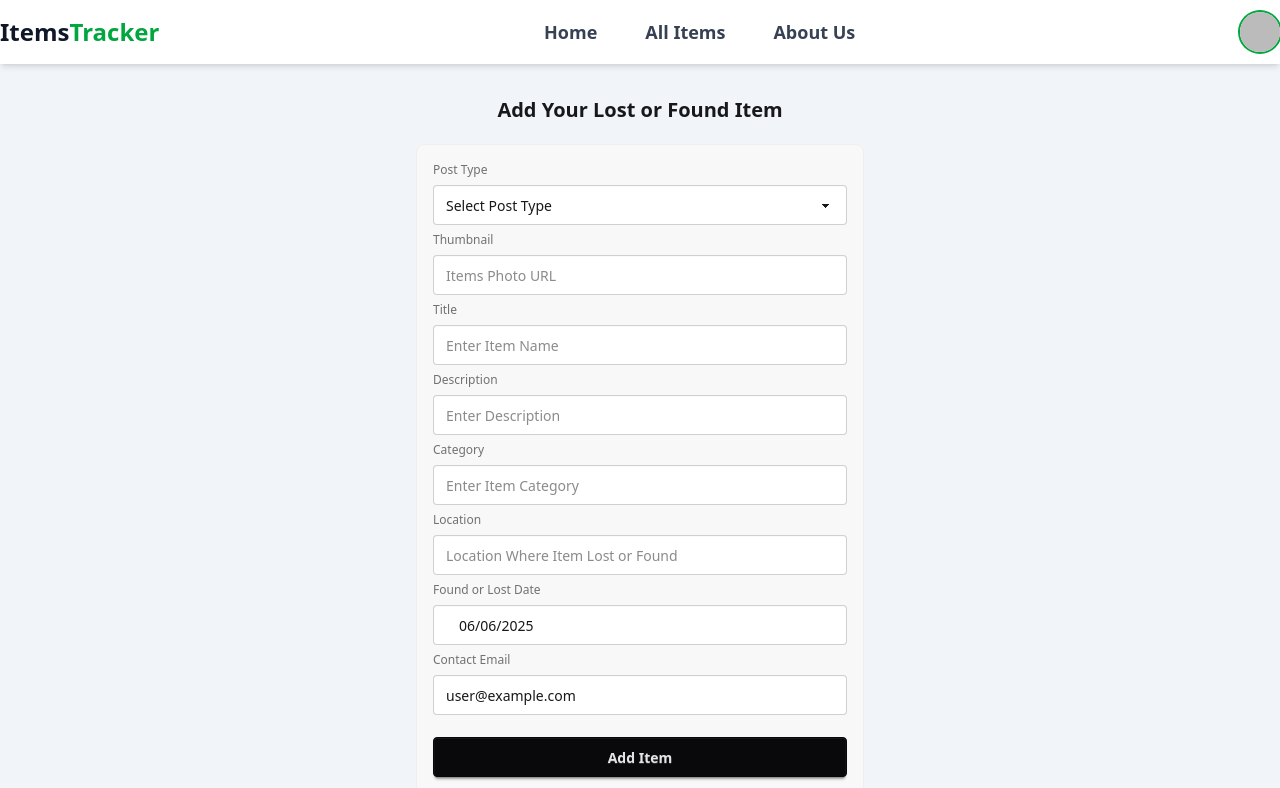
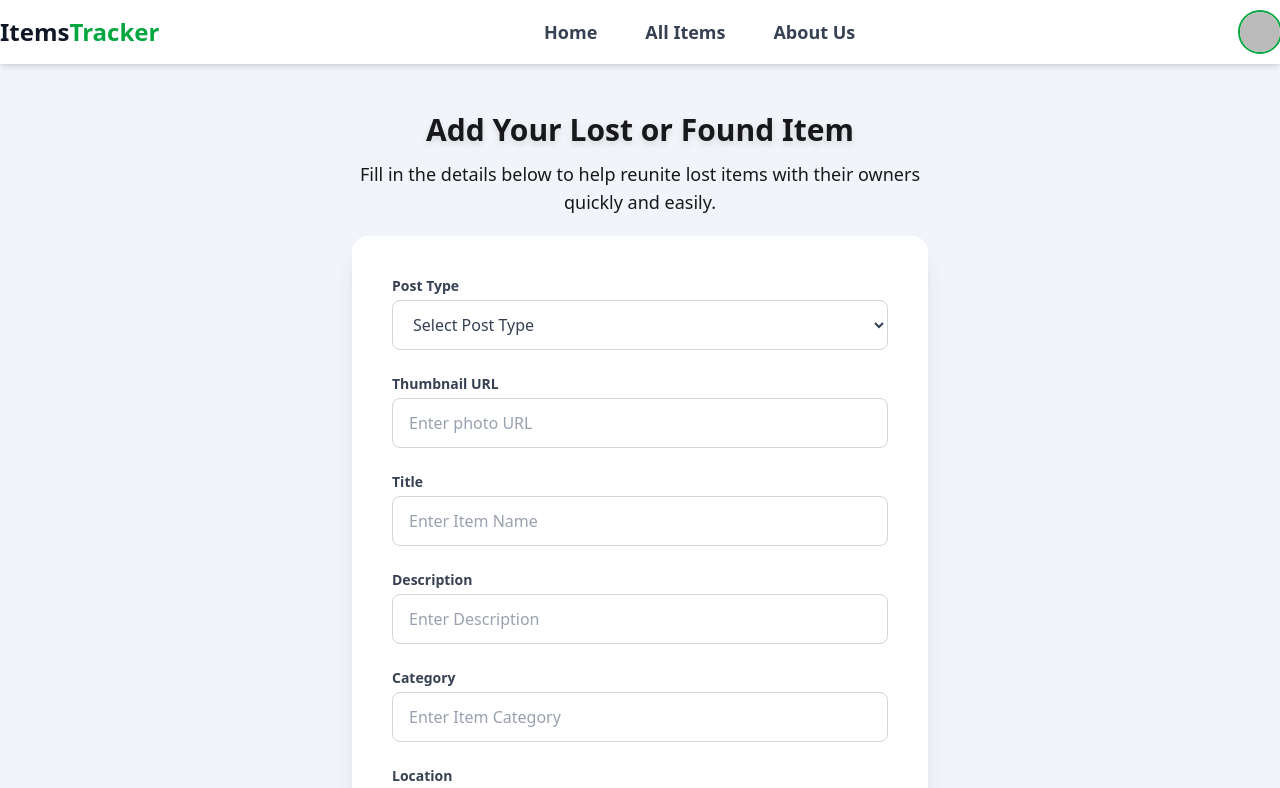
Before and after one commit to Captain-Kanak/found-lost-items-client, a React (Vite) app: page /addItems in a window 1280 px wide. Shown: the top 788 px of the page. Built offline with nearby package versions, Linux system fonts and the light colour scheme; no server answers; sample sign-in values are in the browser's storage.

Commit message:
update add items page

```diff
--- a/src/components/Home/Newsletter.jsx
+++ b/src/components/Home/Newsletter.jsx
@@ -24,7 +24,7 @@ const Newsletter = () => {
   return (
     <section
       data-aos="fade-right"
-      className="my-10 py-16 px-6 bg-gradient-to-r from-green-400 via-blue-500 to-purple-600 rounded-xl"
+      className="my-10 py-16 px-6 bg-gradient-to-r from-green-400 via-blue-500 to-purple-600 rounded-xl shadow-2xl"
     >
       <div className="max-w-3xl mx-auto bg-white rounded-lg shadow-md p-10 text-center">
         <h2 className="text-3xl font-semibold mb-3 relative inline-block">
--- a/src/components/Home/OurMission.jsx
+++ b/src/components/Home/OurMission.jsx
@@ -7,7 +7,7 @@ import { motion } from "motion/react";
 
 const OurMission = () => {
   return (
-    <section data-aos="fade-right" className="my-12">
+    <section data-aos="fade-up" className="my-12">
       <div className="hero bg-base-200 min-h-[80vh] rounded-xl shadow-lg p-8">
         <div className="hero-content flex flex-col lg:flex-row-reverse gap-10 lg:gap-20 items-center">
           {/* Images grid */}
--- a/src/pages/AddLostFoundItem.jsx
+++ b/src/pages/AddLostFoundItem.jsx
@@ -20,37 +20,52 @@ const AddLostFoundItem = () => {
     const data = Object.fromEntries(formData.entries());
     data.date = selectedDate.toISOString();
 
-    // send data to database using axios method
     axios
       .post("https://find-lost-items-server-psi.vercel.app/items", data)
       .then((result) => {
-        console.log(result.data);
         if (result.data?.insertedId) {
           navigate("/found-lost-items");
           toast.success("Item Added Successfully!");
         }
       })
       .catch((error) => {
-        console.log(error);
+        toast.error("Failed to add item. Please try again.");
+        console.error(error);
       });
   };
 
   return (
-    <div className="py-8">
+    <div className="min-h-screen py-12 px-4 sm:px-6 lg:px-8 flex flex-col justify-center">
       <Helmet>
         <title>Add Item - App</title>
       </Helmet>
-      <h1 className="text-center mb-5 text-xl font-bold">
+
+      <h1 className="text-center text-2xl lg:text-3xl font-extrabold mb-3 drop-shadow-md">
         Add Your Lost or Found Item
       </h1>
-      <form onSubmit={handleAddItem}>
-        <fieldset className="fieldset bg-base-200 border-base-300 rounded-box w-xs lg:w-md mx-auto border p-4">
-          <label className="label">Post Type</label>
+      <p className="text-center text-base lg:text-lg mb-5 max-w-xl mx-auto">
+        Fill in the details below to help reunite lost items with their owners
+        quickly and easily.
+      </p>
+
+      <form
+        onSubmit={handleAddItem}
+        className="max-w-xl w-full mx-auto bg-white rounded-2xl shadow-xl p-8 sm:p-10"
+      >
+        <fieldset className="space-y-6">
+          <div>
+            <label
+              htmlFor="post_type"
+              className="block text-sm font-semibold text-gray-700 mb-1"
+            >
+              Post Type
+            </label>
             <select
+              id="post_type"
               name="post_type"
               defaultValue=""
               required
-            className="select w-full"
+              className="w-full rounded-lg border border-gray-300 focus:border-indigo-500 focus:ring-2 focus:ring-indigo-300 px-4 py-3 text-gray-700 transition cursor-pointer"
             >
               <option value="" disabled>
                 Select Post Type
@@ -58,99 +73,135 @@ const AddLostFoundItem = () => {
               <option value="Lost">Lost</option>
               <option value="Found">Found</option>
             </select>
+          </div>
 
-          <label className="label">Thumbnail</label>
+          <div>
+            <label
+              htmlFor="thumbnail"
+              className="block text-sm font-semibold text-gray-700 mb-1"
+            >
+              Thumbnail URL
+            </label>
             <input
               type="url"
+              id="thumbnail"
               name="thumbnail"
-            className="input w-full"
-            placeholder="Items Photo URL"
+              className="w-full rounded-lg border border-gray-300 focus:border-indigo-500 focus:ring-2 focus:ring-indigo-300 px-4 py-3 text-gray-700 placeholder-gray-400 transition"
+              placeholder="Enter photo URL"
               required
             />
+          </div>
 
-          <label className="label">Title</label>
+          <div>
+            <label
+              htmlFor="title"
+              className="block text-sm font-semibold text-gray-700 mb-1"
+            >
+              Title
+            </label>
             <input
               type="text"
+              id="title"
               name="title"
-            className="input w-full"
+              className="w-full rounded-lg border border-gray-300 focus:border-indigo-500 focus:ring-2 focus:ring-indigo-300 px-4 py-3 text-gray-700 placeholder-gray-400 transition"
               placeholder="Enter Item Name"
               required
             />
+          </div>
 
-          <label className="label">Description</label>
+          <div>
+            <label
+              htmlFor="description"
+              className="block text-sm font-semibold text-gray-700 mb-1"
+            >
+              Description
+            </label>
             <input
               type="text"
+              id="description"
               name="description"
-            className="input w-full"
+              className="w-full rounded-lg border border-gray-300 focus:border-indigo-500 focus:ring-2 focus:ring-indigo-300 px-4 py-3 text-gray-700 placeholder-gray-400 transition"
               placeholder="Enter Description"
               required
             />
+          </div>
 
-          <label className="label">Category</label>
+          <div>
+            <label
+              htmlFor="category"
+              className="block text-sm font-semibold text-gray-700 mb-1"
+            >
+              Category
+            </label>
             <input
               type="text"
+              id="category"
               name="category"
-            className="input w-full"
+              className="w-full rounded-lg border border-gray-300 focus:border-indigo-500 focus:ring-2 focus:ring-indigo-300 px-4 py-3 text-gray-700 placeholder-gray-400 transition"
               placeholder="Enter Item Category"
               required
             />
+          </div>
 
-          <label className="label">Location</label>
+          <div>
+            <label
+              htmlFor="location"
+              className="block text-sm font-semibold text-gray-700 mb-1"
+            >
+              Location
+            </label>
             <input
               type="text"
+              id="location"
               name="location"
-            className="input w-full"
-            placeholder="Location Where Item Lost or Found"
+              className="w-full rounded-lg border border-gray-300 focus:border-indigo-500 focus:ring-2 focus:ring-indigo-300 px-4 py-3 text-gray-700 placeholder-gray-400 transition"
+              placeholder="Location where item lost or found"
               required
             />
+          </div>
 
-          <label className="label">Found or Lost Date</label>
+          <div>
+            <label
+              htmlFor="date"
+              className="block text-sm font-semibold text-gray-700 mb-1"
+            >
+              Found or Lost Date
+            </label>
             <DatePicker
-            className="input w-full"
-            showIcon
+              id="date"
+              className="w-full rounded-lg border border-gray-300 focus:border-indigo-500 focus:ring-2 focus:ring-indigo-300 px-4 py-3 text-gray-700 placeholder-gray-400 transition"
               selected={selectedDate}
               onChange={(date) => setSelectedDate(date)}
-            icon={
-              <svg
-                xmlns="http://www.w3.org/2000/svg"
-                width="1em"
-                height="1em"
-                viewBox="0 0 48 48"
+              dateFormat="MMMM d, yyyy"
+              maxDate={new Date()}
+              showPopperArrow={false}
+            />
+          </div>
+
+          <div>
+            <label
+              htmlFor="contact_info"
+              className="block text-sm font-semibold text-gray-700 mb-1"
             >
-                <mask id="ipSApplication0">
-                  <g
-                    fill="none"
-                    stroke="#fff"
-                    strokeLinejoin="round"
-                    strokeWidth="4"
-                  >
-                    <path strokeLinecap="round" d="M40.04 22v20h-32V22"></path>
-                    <path
-                      fill="#fff"
-                      d="M5.842 13.777C4.312 17.737 7.263 22 11.51 22c3.314 0 6.019-2.686 6.019-6a6 6 0 0 0 6 6h1.018a6 6 0 0 0 6-6c0 3.314 2.706 6 6.02 6c4.248 0 7.201-4.265 5.67-8.228L39.234 6H8.845l-3.003 7.777Z"
-                    ></path>
-                  </g>
-                </mask>
-                <path
-                  fill="currentColor"
-                  d="M0 0h48v48H0z"
-                  mask="url(#ipSApplication0)"
-                ></path>
-              </svg>
-            }
-          />
-
-          <label className="label">Contact Email</label>
+              Contact Email
+            </label>
             <input
               type="email"
+              id="contact_info"
               name="contact_info"
-            className="input w-full"
+              className="w-full rounded-lg border border-gray-300 bg-gray-100 cursor-not-allowed text-gray-600 px-4 py-3 placeholder-gray-400 transition"
               defaultValue={user?.email}
-            placeholder="Email"
               readOnly
+              aria-readonly="true"
             />
+          </div>
 
-          <button className="btn btn-neutral mt-4">Add Item</button>
+          <button
+            type="submit"
+            className="w-full bg-indigo-600 hover:bg-indigo-700 transition text-white font-semibold rounded-lg py-3 mt-6 shadow-md shadow-indigo-300/50"
+          >
+            Add Item
+          </button>
         </fieldset>
       </form>
     </div>
```
Lines whose indentation alone changed are shown as unchanged.
